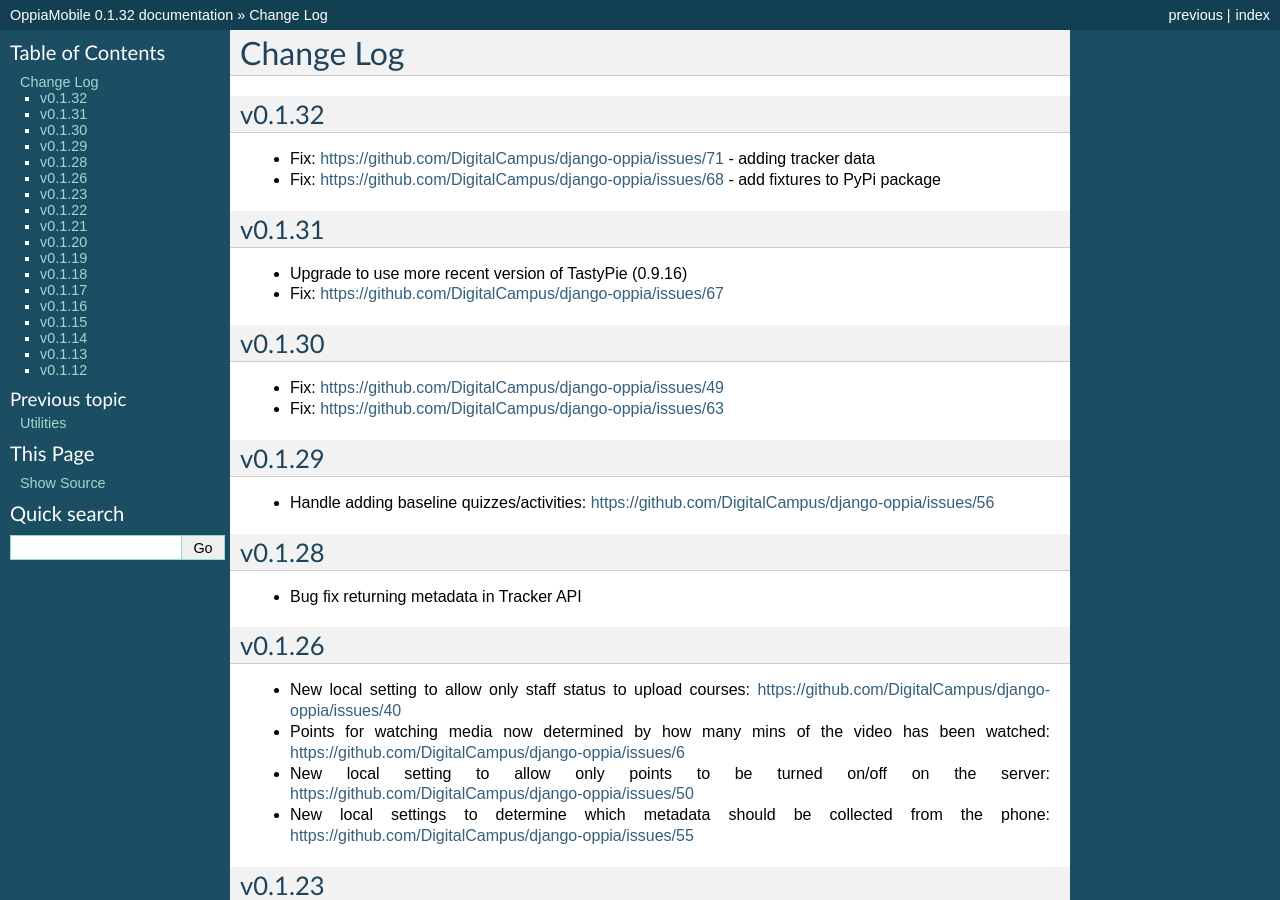
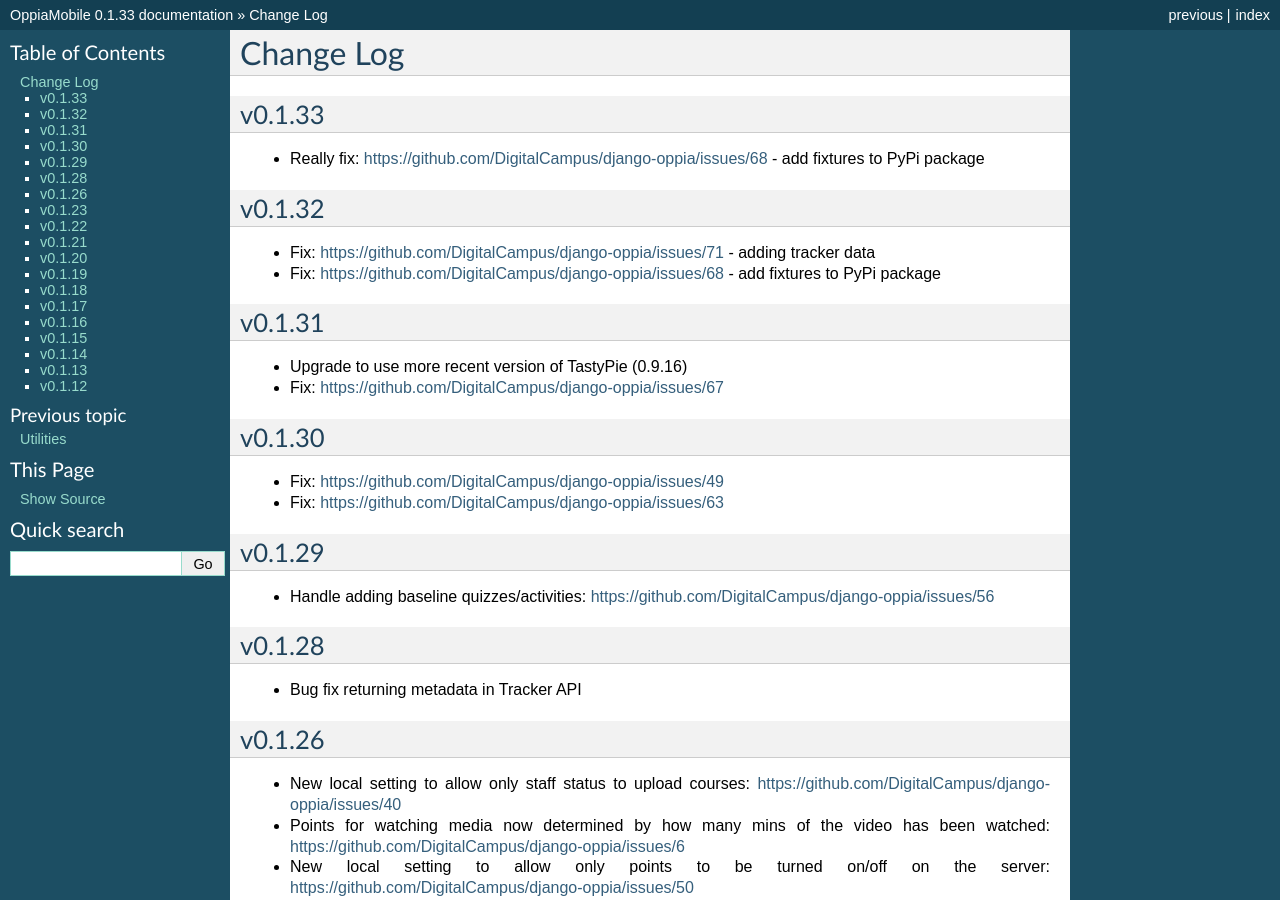
Before and after one commit to DigitalCampus/django-oppia, a Sphinx documentation site: the page built from docs/changelog.rst, in a window 1280 px wide and 900 px high. Built offline with Sphinx 7.4.7, drawn with Linux system fonts in a browser that asks for light colours; the version number is read from the project's files by our own code; some of the changed text lies outside the part shown.

```diff
--- a/docs/changelog.rst
+++ b/docs/changelog.rst
@@ -1,6 +1,9 @@
 Change Log
 ============
 
+v0.1.33
+-------
+* Really fix: https://github.com/DigitalCampus/django-oppia/issues/68 - add fixtures to PyPi package
 
 v0.1.32
 -------
--- a/docs/conf.py
+++ b/docs/conf.py
@@ -56,9 +56,9 @@
 # built documents.
 #
 # The short X.Y version.
-version = '0.1.32'
+version = '0.1.33'
 # The full version, including alpha/beta/rc tags.
-release = '0.1.32'
+release = '0.1.33'
 
 # The language for content autogenerated by Sphinx. Refer to documentation
 # for a list of supported languages.
--- a/oppia/__init__.py
+++ b/oppia/__init__.py
@@ -1 +1 @@
-VERSION = (0, 1, 32, 'alpha', 0)
+VERSION = (0, 1, 33, 'alpha', 0)
--- a/setup.py
+++ b/setup.py
@@ -8,7 +8,7 @@
 
 setup(
     name='django-oppia',
-    version='0.1.32',
+    version='0.1.33',
     packages=['oppia','oppia.quiz','oppia.api','oppia.profile','oppia.quiz.api', 'oppia.migrations', 'oppia.quiz.migrations', 'oppia.mobile', 'oppia.fixtures'],
     include_package_data=True,
     license='GNU GPL v3 License',  # example license
```
Also changed, not shown: 1 other file.
